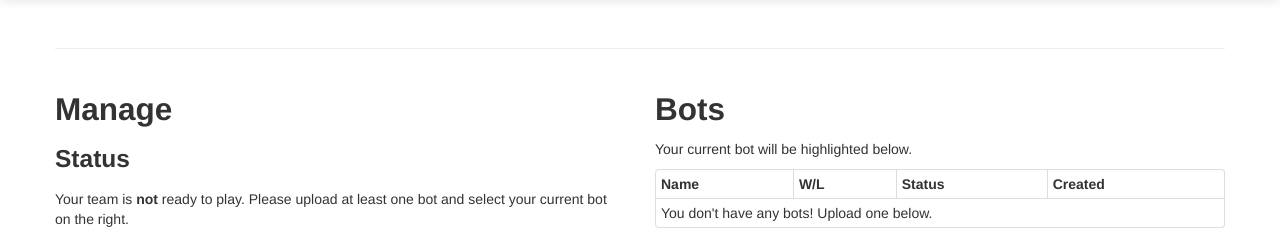
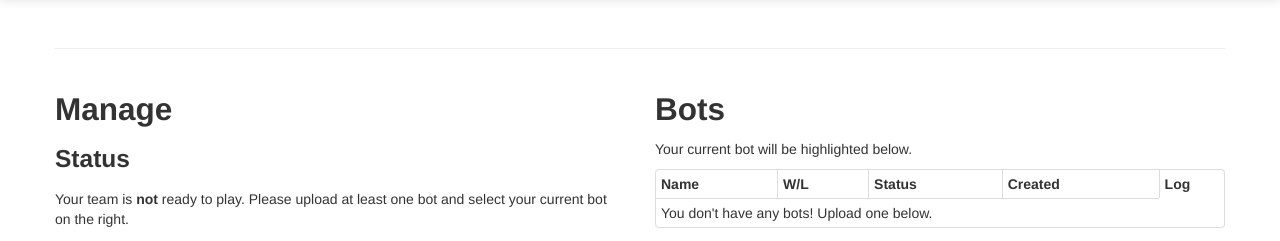
Before and after one commit to mitpokerbots/scrimmage, a Flask app: template scrimmage/templates/manage_team.html in a window 1280 px wide. Shown: the part 41-282 px from the top of the page. Run offline with Flask 2, Linux system fonts and the light colour scheme; the template is opened without the code that fills it, so the values that code supplies are empty; some libraries are stand-ins or nearby versions.

Commit message:
Add compilation log

```diff
--- a/scrimmage/templates/manage_team.html
+++ b/scrimmage/templates/manage_team.html
@@ -60,6 +60,7 @@
             <th>W/L</th>
             <th>Status</th>
             <th>Created</th>
+            <th>Log</th>
           </tr>
         </thead>
         <tbody>
@@ -69,6 +70,7 @@
               <td>{{ bot.wins }}/{{ bot.losses }}</td>
               <td>{{ bot.friendly_status() }}</td>
               <td>{{ bot.create_time }}</td>
+              <td>TODO</td>
             </tr>
           {% else %}
             <tr>
```
